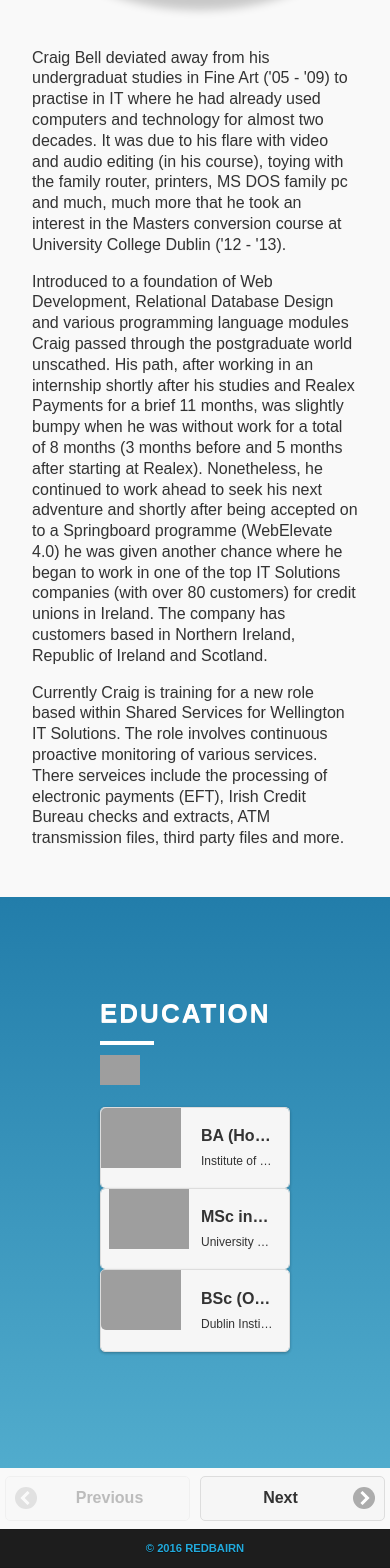
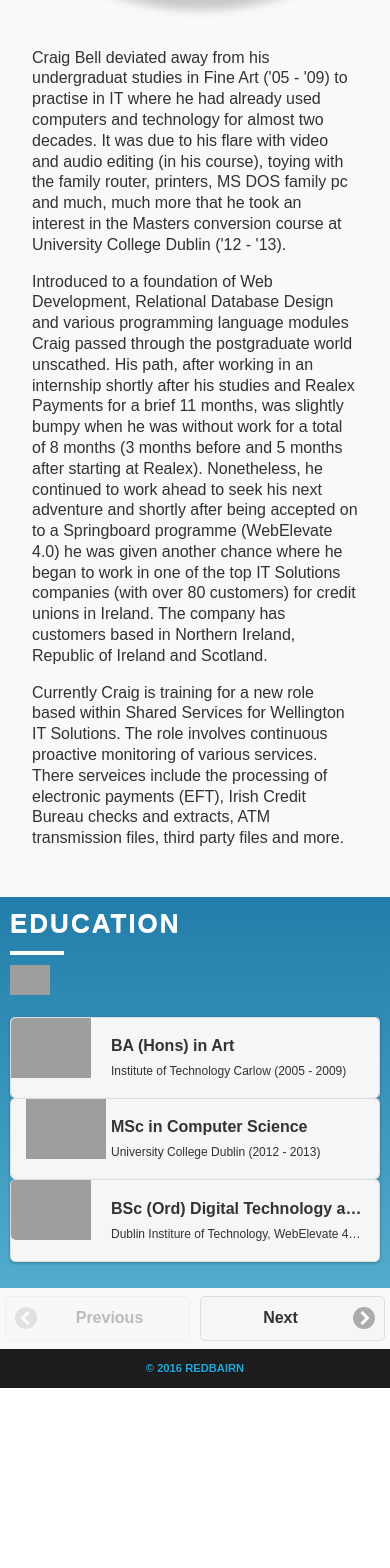
Before and after one commit to redbairn/Profile, a PHP site: page / in a window 390 px wide. Shown: the part 369-1937 px from the top of the page. After the commit the page ends 1757 px from the top, so only its background shows below. Run offline with PHP 8.4, Linux system fonts and the light colour scheme; grey boxes are pictures that could not be loaded.

Commit message:
Amendment for Edu section on smaller screens

```diff
--- a/css/style.css
+++ b/css/style.css
@@ -36,11 +36,20 @@ body{
     background: linear-gradient(to bottom, rgba(34,125,170,1) 0%, rgba(81,172,205,1) 100%);
     filter: progid:DXImageTransform.Microsoft.gradient( startColorstr='#227daa', endColorstr='#51accd', GradientType=0 );
 }
+
 .section-content {
     padding: 100px 100px;
     display: block;
     overflow: auto;
 }
+@media screen and (max-width: 480px) {
+	.section-content {
+		padding: 10px;
+		display: block;
+		overflow: auto;
+	}
+}
+
 
 .ui-content{
 	padding:0;
```
